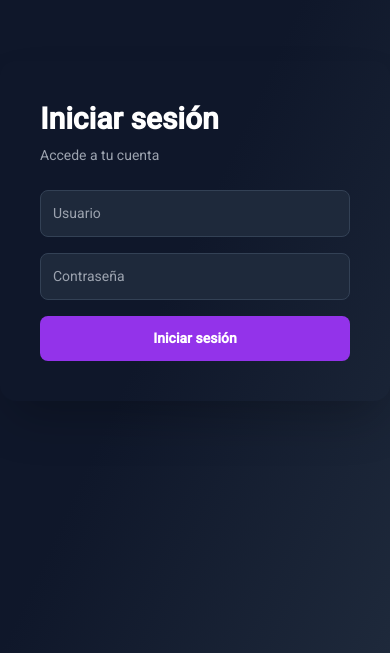
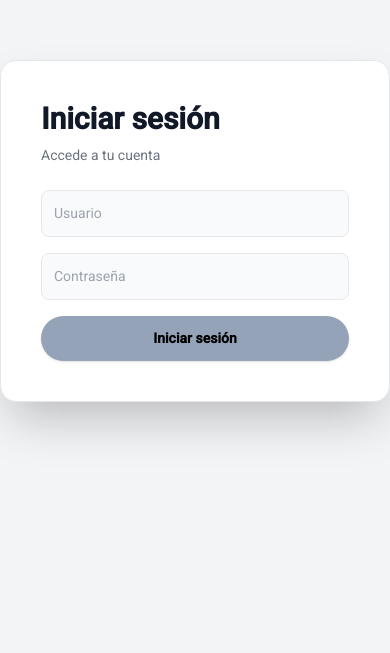
Before and after one commit to xeyt5/Portafolio, an Angular app in the folder frontend/: page /auth/login in a window 390 px wide. Shown: the part 191-844 px from the top of the page. Built offline with nearby package versions, Linux system fonts and the light colour scheme.

Commit message:
canges in front

```diff
--- a/frontend/src/app/modules/auth/login/login.html
+++ b/frontend/src/app/modules/auth/login/login.html
@@ -1,50 +1,88 @@
-
-<div class="min-h-screen flex items-center justify-center bg-gradient-to-br from-slate-900 via-slate-900 to-slate-800">
-
-  <div class="flex w-[850px] bg-gray-8p;e00 rounded-2xl shadow-2xl overflow-hidden">
+<div class="min-h-screen flex items-center justify-center bg-gray-100 dark:bg-slate-900">
+  <div class="flex w-[850px] bg-white dark:bg-[#1e2130] rounded-2xl shadow-2xl overflow-hidden
+              border border-gray-200 dark:border-gray-700
+              transition duration-300 hover:ring-2 hover:ring-blue-400 dark:hover:ring-purple-500">
 
     <div class="hidden md:flex w-1/2 relative">
       <img
-        src="https://images.unsplash.com/photo-1501785888041-af3ef285b470"
+        src="https://yt3.googleusercontent.com/4E8sujAoXtg7XfI8nx8XerNaMMLPuMVYP4eX-FeZpvBGYIVULDJ6HLsCSTbkpRkU90L49pRwgw=s900-c-k-c0x00ffffff-no-rj"
         class="object-cover w-full h-full"
       />
       <div class="absolute inset-0 bg-purple-900/40"></div>
     </div>
 
-    <div class="w-full md:w-1/2 p-10 text-white">
 
-      <h2 class="text-3xl font-bold mb-2">Iniciar sesión</h2>
-      <p class="text-gray-400 mb-6">Accede a tu cuenta</p>
+    <div class="w-full md:w-1/2 p-10">
+
+      <h2 class="text-3xl font-bold mb-2 text-gray-900 dark:text-white">
+        Iniciar sesión
+      </h2>
+      <p class="text-gray-500 dark:text-gray-400 mb-6">
+        Accede a tu cuenta
+      </p>
+
+
+      @if (mensaje) {
+        <div class="mb-4 px-4 py-3 rounded-lg text-sm font-medium"
+             [ngClass]="{
+               'bg-green-100 text-green-800 border border-green-300': tipoMensaje === 'success',
+               'bg-red-100 text-red-800 border border-red-300':       tipoMensaje === 'error'
+             }">
+          {{ mensaje }}
+        </div>
+      }
 
       <form (submit)="onSubmit($event)" class="space-y-4">
+
 
         <input
           type="text"
           [(ngModel)]="form.username"
           name="username"
           placeholder="Usuario"
-          class="w-full p-3 bg-slate-800 rounded-lg border border-slate-700 focus:outline-none focus:ring-2 focus:ring-purple-600"
+          [disabled]="cargando"
+          class="w-full p-3 rounded-lg
+                 bg-gray-50 dark:bg-slate-800
+                 border border-gray-200 dark:border-slate-700
+                 text-gray-900 dark:text-white
+                 placeholder-gray-400 dark:placeholder-gray-500
+                 focus:outline-none focus:ring-2
+                 focus:ring-blue-400 dark:focus:ring-purple-500
+                 transition duration-200 disabled:opacity-50"
         />
+
 
         <input
           type="password"
           [(ngModel)]="form.password"
           name="password"
           placeholder="Contraseña"
-          class="w-full p-3 bg-slate-800 rounded-lg border border-slate-700 focus:outline-none focus:ring-2 focus:ring-purple-600"
+          [disabled]="cargando"
+          class="w-full p-3 rounded-lg
+                 bg-gray-50 dark:bg-slate-800
+                 border border-gray-200 dark:border-slate-700
+                 text-gray-900 dark:text-white
+                 placeholder-gray-400 dark:placeholder-gray-500
+                 focus:outline-none focus:ring-2
+                 focus:ring-blue-400 dark:focus:ring-purple-500
+                 transition duration-200 disabled:opacity-50"
         />
+
 
         <button
           type="submit"
-          class="w-full bg-purple-600 hover:bg-purple-700 transition duration-300 p-3 rounded-lg font-semibold"
-        >
-          Iniciar sesión
+          [disabled]="cargando"
+          class="w-full bg-slate-400 dark:bg-[#818cf8]
+                 text-black font-bold p-3 rounded-full shadow
+                 hover:scale-105 hover:ring-2
+                 hover:ring-blue-400 dark:hover:ring-purple-500
+                 transition duration-300
+                 disabled:opacity-50 disabled:cursor-not-allowed disabled:hover:scale-100">
+          {{ cargando ? 'Iniciando...' : 'Iniciar sesión' }}
         </button>
 
       </form>
-
     </div>
 
   </div>
-
 </div>
--- a/frontend/src/app/modules/auth/login/login.ts
+++ b/frontend/src/app/modules/auth/login/login.ts
@@ -1,38 +1,52 @@
-import { Component } from '@angular/core';
+import { Component, ChangeDetectorRef } from '@angular/core';
 import { Router } from '@angular/router';
 import { FormsModule } from '@angular/forms';
+import { CommonModule } from '@angular/common';
 import { AuthService } from '../../../core/services/auth/auth.service';
 
 @Component({
   selector: 'app-login',
   standalone: true,
-  imports: [FormsModule],
+  imports: [FormsModule, CommonModule],
   templateUrl: './login.html',
   styleUrls: ['./login.css']
 })
+export class LoginComponent {
 
-export class LoginComponent {
-  form = {
-    username: '',
-    password: ''
-  };
+  form = { username: '', password: '' };
+  mensaje: string = '';
+  tipoMensaje: 'success' | 'error' | '' = '';
+  cargando: boolean = false;
 
   constructor(
     private authService: AuthService,
-    private router: Router
+    private router: Router,
+    private cdr: ChangeDetectorRef
   ) {}
 
   onSubmit(event: Event): void {
     event.preventDefault();
-
-    console.log('Angular está vivo y el navegador NO se recargó');
-    console.log('Datos capturados:', this.form);
+    this.cargando = true;
+    this.mensaje = '';
+    this.tipoMensaje = '';
+    this.cdr.detectChanges();
 
     this.authService.login(this.form).subscribe({
       next: res => {
-        this.router.navigate(['/dashboard_admin']);
+        this.cargando = false;
+        this.mensaje = '¡Bienvenido! Sesión iniciada correctamente.';
+        this.tipoMensaje = 'success';
+        this.cdr.detectChanges();
+        setTimeout(() => {
+          this.router.navigate(['/dashboard_admin']);
+        }, 1500);
       },
-      error: err => console.error('Login failed', err)
+      error: err => {
+        this.cargando = false;
+        this.mensaje = 'Usuario o contraseña incorrectos.';
+        this.tipoMensaje = 'error';
+        this.cdr.detectChanges();
+      }
     });
   }
 }
--- a/frontend/src/app/modules/user/social/social.html
+++ b/frontend/src/app/modules/user/social/social.html
@@ -3,32 +3,89 @@
 </h1>
 
 <div class="grid gap-6 sm:grid-cols-2 lg:grid-cols-3 p-4">
-
   @for (video of videos; track video) {
-
     <div
-      class="bg-white dark:bg-[#1e2130] rounded-2xl shadow-md hover:shadow-xl transition-all duration-300 overflow-hidden cursor-pointer"
-      (click)="goToVideo(video.videoId)"
-    >
-
-      <!-- Thumbnail -->
+      class="bg-white dark:bg-[#1e2130] rounded-2xl shadow-md hover:shadow-xl transition duration-300 hover:translate-y-2 overflow-hidden cursor-pointer dark:hover:ring-2 dark:hover:ring-purple-500 hover:ring-2 hover:ring-blue-400"
+      (click)="goToVideo(video.videoId)">
       <img
         [src]="'https://img.youtube.com/vi/' + video.videoId + '/hqdefault.jpg'"
         class="w-full h-48 object-cover">
+      <div class="p-4">
+        <h2 class="text-lg font-semibold text-gray-800 dark:text-white">{{ video.title }}</h2>
+        <p class="text-gray-500 text-sm mt-2">{{ video.description }}</p>
+      </div>
+    </div>
+  }
+</div>
 
-      <!-- Info -->
-      <div class="p-4">
-        <h2 class="text-lg font-semibold text-gray-800 dark:text-white">
-          {{ video.title }}
-        </h2>
+<div class="border-t border-gray-200 dark:border-gray-700 mx-4 my-10"></div>
 
-        <p class="text-gray-500 text-sm mt-2">
-          {{ video.description }}
-        </p>
+<div class="text-center mb-10 px-4">
+  <span class="inline-flex items-center gap-2 bg-red-100 text-red-800 text-xs font-medium px-4 py-1.5 rounded-full">
+    @xeyt
+  </span>
+  <h2 class="text-2xl font-bold dark:text-white mt-3">Mi recorrido en YouTube</h2>
+  <p class="text-gray-500 text-sm mt-1">De 0 a 13,500 suscriptores en menos de año y medio</p>
+</div>
+
+<!-- Stats -->
+<div class="grid grid-cols-3 gap-3 mb-12 max-w-lg mx-auto px-4">
+  @for (stat of stats; track stat.label) {
+    <div class="bg-gray-50 dark:bg-[#1e2130] rounded-xl p-4 text-center">
+      <p class="text-xl font-semibold dark:text-white">{{ stat.value }}</p>
+      <p class="text-xs text-gray-400 mt-1">{{ stat.label }}</p>
+    </div>
+  }
+</div>
+
+<!-- Timeline -->
+<div class="relative max-w-2xl mx-auto px-4 pb-16">
+
+  <div class="absolute left-1/2 -translate-x-1/2 top-0 bottom-0 w-px bg-gray-200 dark:bg-gray-700"></div>
+
+  @for (item of timeline; track item.title; let i = $index) {
+    <div class="relative flex items-start mb-10"
+         [class]="i % 2 === 0 ? 'flex-row' : 'flex-row-reverse'">
+
+      <!-- Tarjeta -->
+      <div class="w-5/12 bg-white dark:bg-[#1e2130] rounded-2xl p-4 shadow-sm"
+           [class.ring-2]="item.highlight"
+           [ngClass]="{
+             'ring-amber-400': item.highlight && item.badgeType === 'amber',
+             'ring-blue-400':  item.highlight && item.badgeType === 'blue',
+             'mr-auto': i % 2 === 0,
+             'ml-auto': i % 2 !== 0
+           }">
+        <p class="text-xs text-gray-400 mb-1">{{ item.date }}</p>
+        <p class="text-sm font-semibold dark:text-white">{{ item.title }}</p>
+        <p class="text-xs text-gray-500 mt-1 leading-relaxed">{{ item.description }}</p>
+        <span class="inline-block text-xs font-medium px-2 py-0.5 rounded-full mt-2"
+              [ngClass]="{
+                'bg-red-100 text-red-800':       item.badgeType === 'red',
+                'bg-amber-100 text-amber-800':   item.badgeType === 'amber',
+                'bg-teal-100 text-teal-800':     item.badgeType === 'teal',
+                'bg-purple-100 text-purple-800': item.badgeType === 'purple',
+                'bg-blue-100 text-blue-800':     item.badgeType === 'blue'
+              }">
+          {{ item.badge }}
+        </span>
+      </div>
+
+      <div class="absolute left-1/2 -translate-x-1/2 top-3 z-10 w-9 h-9 rounded-full flex items-center justify-center text-white text-sm"
+           [ngClass]="{
+             'bg-red-500':    item.badgeType === 'red',
+             'bg-amber-500':  item.badgeType === 'amber',
+             'bg-teal-600':   item.badgeType === 'teal',
+             'bg-purple-600': item.badgeType === 'purple',
+             'bg-blue-600':   item.badgeType === 'blue'
+           }">
+        {{ item.icon === 'play_circle' ? '▶' :
+           item.icon === 'star' ? '★' :
+           item.icon === 'group' ? '👥' :
+           item.icon === 'emoji_events' ? '🏆' : '⚑' }}
       </div>
 
     </div>
-
   }
 
 </div>
--- a/frontend/src/app/modules/user/social/social.ts
+++ b/frontend/src/app/modules/user/social/social.ts
@@ -1,5 +1,15 @@
 import { Component } from '@angular/core';
 import { CommonModule } from '@angular/common';
+
+interface TimelineItem {
+  date: string;
+  title: string;
+  description: string;
+  badge: string;
+  badgeType: 'red' | 'amber' | 'teal' | 'purple' | 'blue';
+  icon: string;
+  highlight?: boolean;
+}
 
 @Component({
   selector: 'app-social',
@@ -28,8 +38,58 @@ export class Social {
     }
   ];
 
+  stats = [
+    { value: '13.5K', label: 'suscriptores' },
+    { value: '88K',   label: 'mejor video' },
+    { value: '<18 meses', label: 'de recorrido' },
+  ];
+
+  timeline: TimelineItem[] = [
+    {
+      date: 'Noviembre 2024',
+      title: 'Nace el canal',
+      description: 'Primer video publicado. El inicio de una comunidad de Linux en español.',
+      badge: 'Inicio',
+      badgeType: 'red',
+      icon: 'play_circle',
+    },
+    {
+      date: '2024 — 2025',
+      title: 'Video estrella: 88,000 vistas',
+      description: 'El video más visto del canal. Definió la identidad y atrajo a la mayor parte de la comunidad.',
+      badge: '88K vistas',
+      badgeType: 'amber',
+      icon: 'star',
+      highlight: true,
+    },
+    {
+      date: '2025',
+      title: '1,000 suscriptores',
+      description: 'Primer hito oficial. El canal empieza a tener comunidad real y constante.',
+      badge: 'Hito',
+      badgeType: 'teal',
+      icon: 'group',
+    },
+    {
+      date: '2025',
+      title: '10,000 suscriptores',
+      description: 'Silver Play Button en camino. Crecimiento constante en contenido de Linux.',
+      badge: '10K',
+      badgeType: 'purple',
+      icon: 'emoji_events',
+    },
+    {
+      date: 'Abril 2026',
+      title: '13,500 suscriptores — hoy',
+      description: 'La comunidad sigue creciendo. Menos de 18 meses para llegar aquí desde cero.',
+      badge: 'Presente',
+      badgeType: 'blue',
+      icon: 'flag',
+      highlight: true,
+    },
+  ];
+
   goToVideo(videoId: string) {
     window.open(`https://www.youtube.com/watch?v=${videoId}`, '_blank');
   }
-
 }
```
Also changed, not shown: frontend/tsconfig.app.json (+4 -9 lines).
